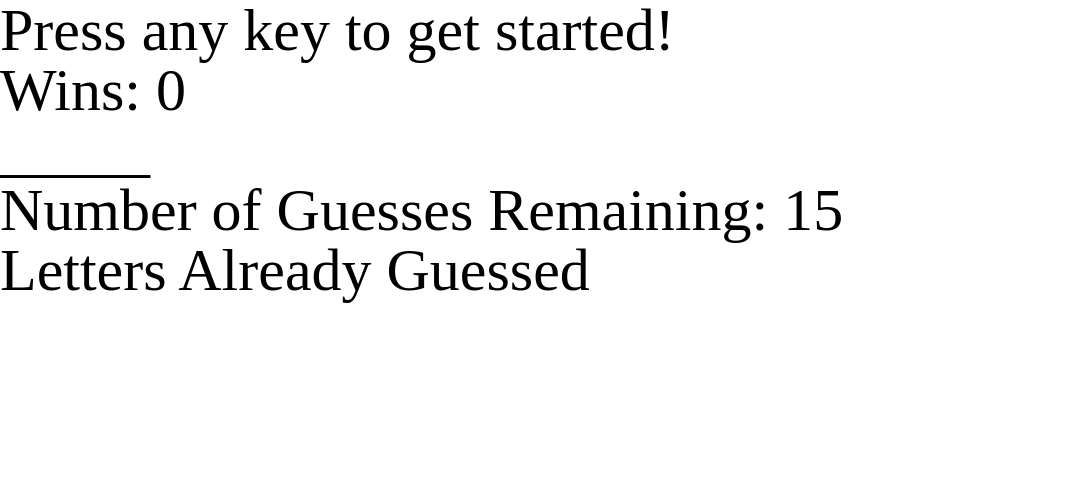
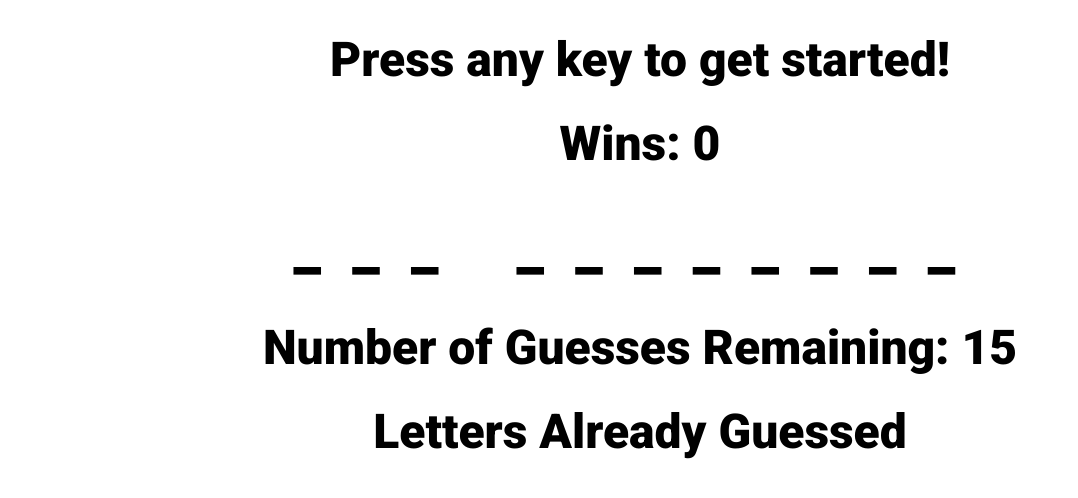
Before and after one commit to grassynull33/Hangman-Game, a plain HTML site: page index.html in a window 1280 px wide. Shown: the whole page, without its empty margins (0-1078 px from the left). Drawn offline with Linux system fonts and the light colour scheme.

Commit message:
finish basic functionality, begin styling (still have to do mockup)

```diff
--- a/assets/css/style.css
+++ b/assets/css/style.css
@@ -1,3 +1,22 @@
 body {
-	font-size: 60px;
+	font-size: 3em;
+	font-family: 'Roboto', sans-serif;
+
 }
+
+.letters {
+	letter-spacing: .5em;
+}
+
+#main-panel {
+	text-align: center;
+	font-weight: bold;
+}
+
+#main-panel > p, #main-panel > div {
+	margin: 0.75em 0 0.75em 0;
+}
+
+#current-word, #failed-guesses {
+	font-size: 1.3em;
+}
--- a/assets/javascript/game.js
+++ b/assets/javascript/game.js
@@ -4,14 +4,22 @@ var guessCountElement = document.getElementById("guess-count");
 var lettersGuessedElement = document.getElementById("failed-guesses");
 
 var wordsArray = [
-	"first",
-	"second",
-	"third"
+	"Sneakin",
+	"Hotline Bling",
+	"Tuesday",
+	"HYFR",
+	"The Motto",
+	"Still Here",
+	"All Me",
+	"Forever",
+	"Started from the Bottom",
+	"From Time",
+	"The Language"
 ];
 
 var randomWord = wordsArray[Math.floor(Math.random() * wordsArray.length)].toLowerCase();
 var allLettersGuessed = [];
-const maxAttempts = 15;
+const maxAttempts = 12;
 var guessCount = 0;
 var guessesRemaining = maxAttempts - guessCount;
 var wordComplete = false;
@@ -20,7 +28,7 @@ var winCount = 0;
 function renderWord() {
 	var html = "";
 	for(var i = 0; i < randomWord.length; i++) {
-		if(allLettersGuessed.indexOf(randomWord[i]) !== -1) {
+		if(allLettersGuessed.indexOf(randomWord[i]) !== -1 || randomWord[i] === " ") {
 			html += randomWord[i].toUpperCase();
 		} else {
 			html += "_";
--- a/index.html
+++ b/index.html
@@ -6,18 +6,21 @@
 	<!-- CSS files: (1) Reset and (2) Style -->
 	<link rel="stylesheet" type="text/css" href="assets/css/reset.css">
 	<link rel="stylesheet" type="text/css" href="assets/css/style.css">
+	<!-- External font -->
+	<link href="https://fonts.googleapis.com/css?family=Roboto:900" rel="stylesheet">
 </head>
 <body>
+	<section id="main-panel">
 		<p>Press any key to get started!</p>
 		<!-- SPAN needs to be dynamically created to show # of wins -->
 		<p>Wins: <span id="win-count"></span></p>
 		<!-- current word needs to be dynamically created to show letters or underscores to indicate progress -->
-	<div id="current-word">
-	</div>
+		<div id="current-word" class="letters"></div>
 		<p>Number of Guesses Remaining: <span id="guess-count">15</span></p>
 		<p>Letters Already Guessed</p>
-	<div id="failed-guesses"></div>
+		<div id="failed-guesses" class="letters"></div>
 		<!-- After WIN or LOSS, game should automatically go onto the next word -->
+	</section>
 	<!-- 	JavaScript file linked below -->
 	<script src="assets/javascript/game.js" type="text/javascript"></script>
 </body>
```
Lines whose indentation alone changed are shown as unchanged.
